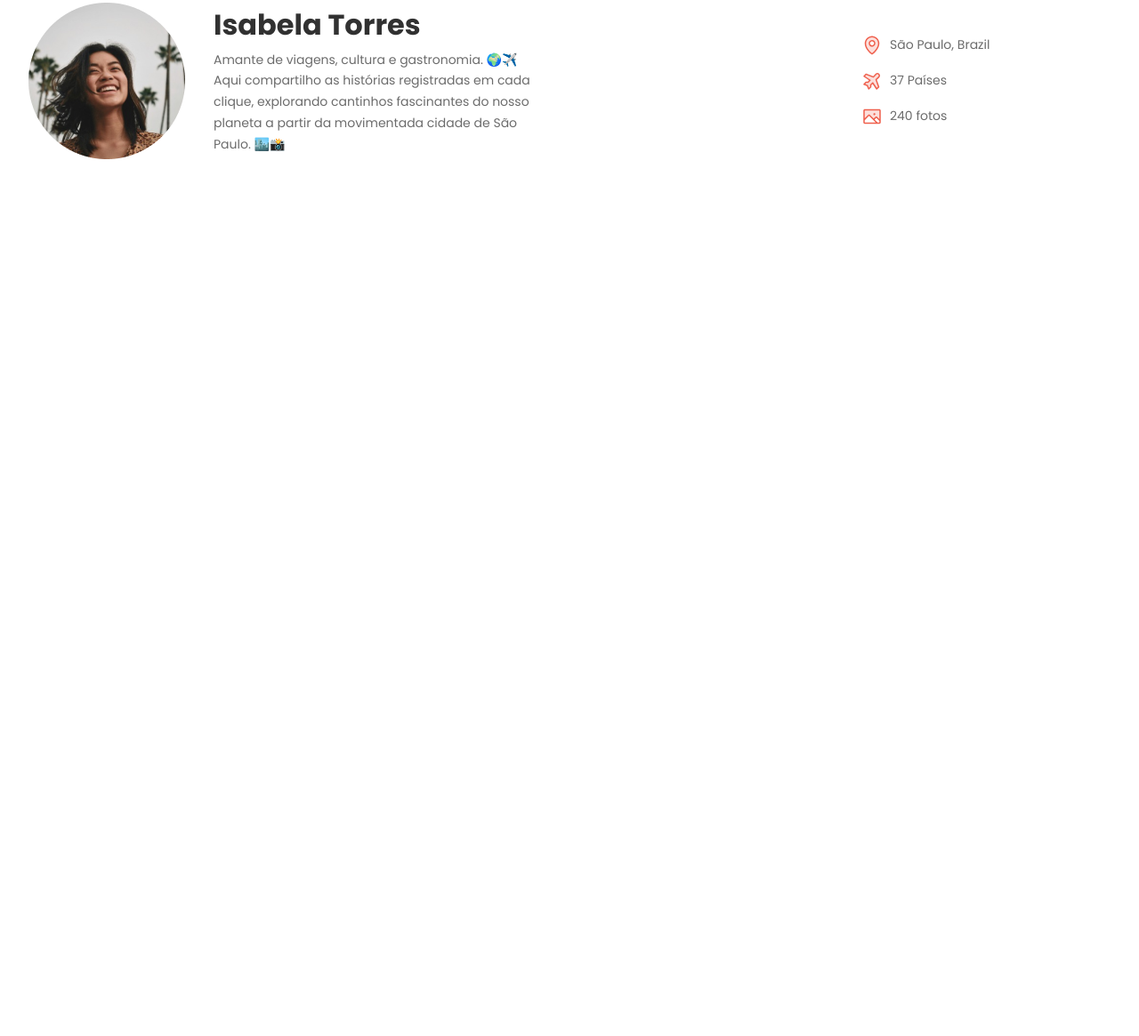
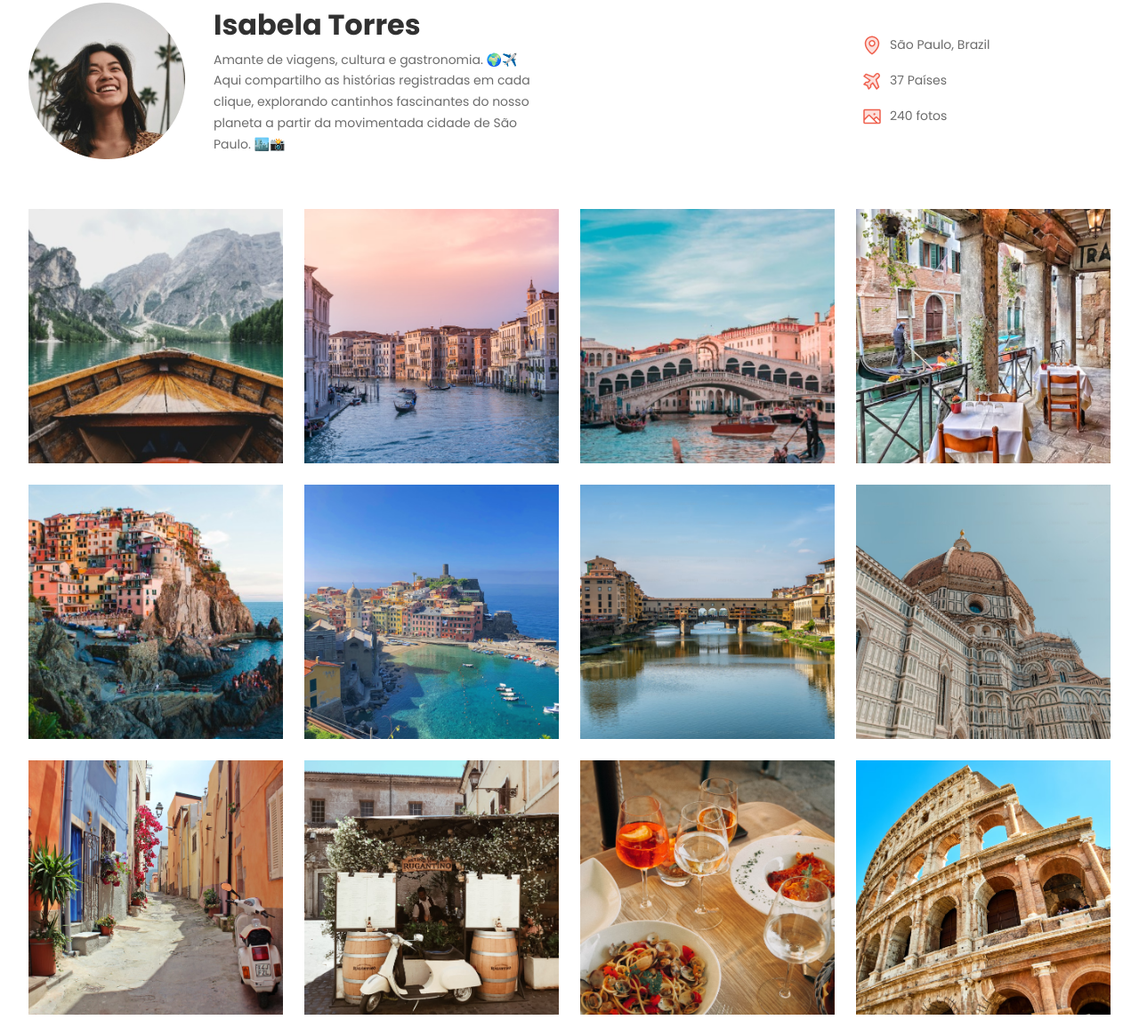
Before and after one commit to marlonnoschang/Projeto-pagina-de-Viagens, a plain HTML site: page index.html in a window 1280 px wide. Shown: the part 129-1294 px from the top of the page at 89% size. Before the commit the page ends 800 px from the top, so only its background shows below. Drawn offline with Linux system fonts and the light colour scheme.

Commit message:
main gallery

```diff
--- a/index.html
+++ b/index.html
@@ -56,6 +56,19 @@
             </div>
         </header>
     </div>
-    </body>
+    <main class="container">
+        <img src="assets/images/Image 01.png" alt="...">
+        <img src="assets/images/Image 02.png" alt="...">
+        <img src="assets/images/Image 03.png" alt="...">
+        <img src="assets/images/Image 04.png" alt="...">
+        <img src="assets/images/Image 05.png" alt="...">
+        <img src="assets/images/Image 06.png" alt="...">
+        <img src="assets/images/Image 07.png" alt="...">
+        <img src="assets/images/Image 08.png" alt="...">
+        <img src="assets/images/Image 09.png" alt="...">
+        <img src="assets/images/Image 10.png" alt="...">
+        <img src="assets/images/Image 11.png" alt="...">
+        <img src="assets/images/Image 12.png" alt="...">
+    </main>
 </body>
 </html>
--- a/styles/index.css
+++ b/styles/index.css
@@ -1,3 +1,4 @@
 @import url(global.css);
 @import url(nav.css);
 @import url(header.css);
+@import url(main.css);
--- /dev/null
+++ b/styles/main.css
@@ -0,0 +1,11 @@
+main {
+    display: flex;
+    flex-wrap: wrap;
+    gap: 24px;
+    padding-block: 24px;
+}
+main img {
+    width: 286px;
+    height: 286px;
+    object-fit: cover;
+}
```
